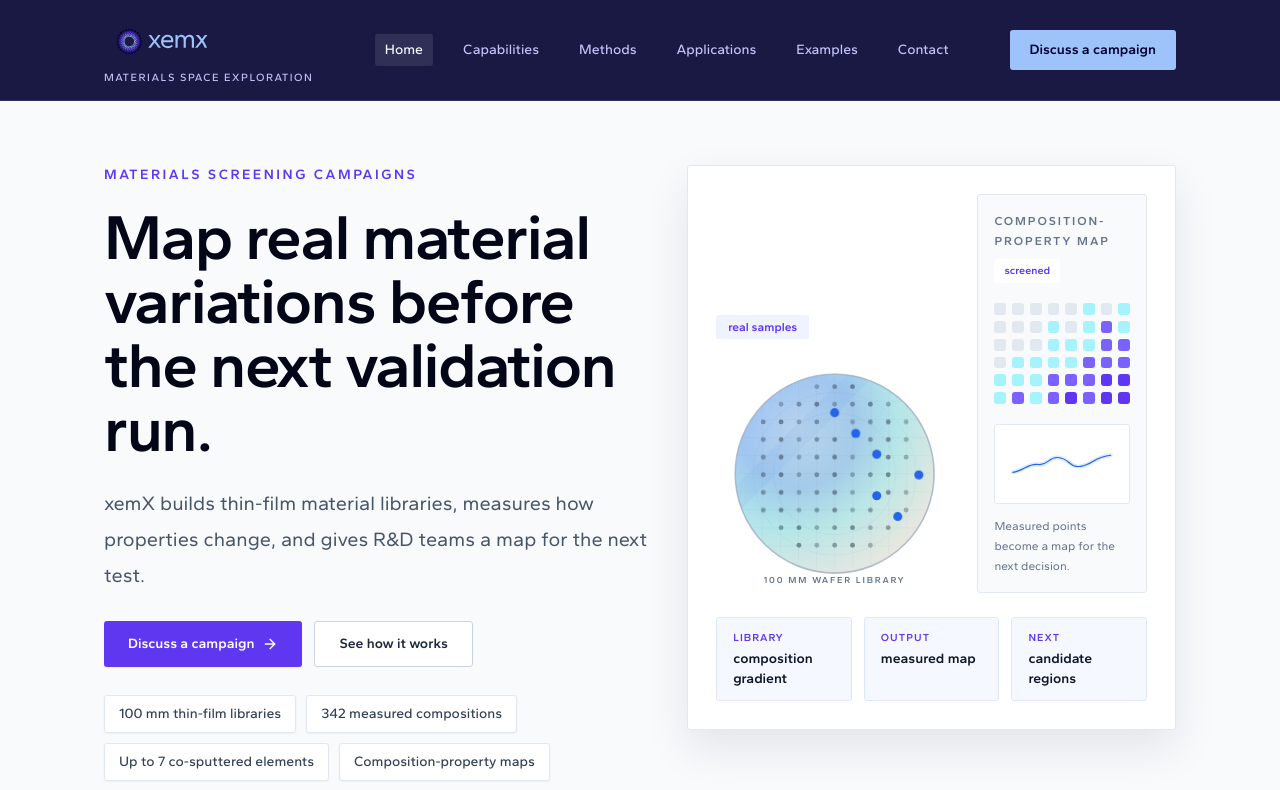
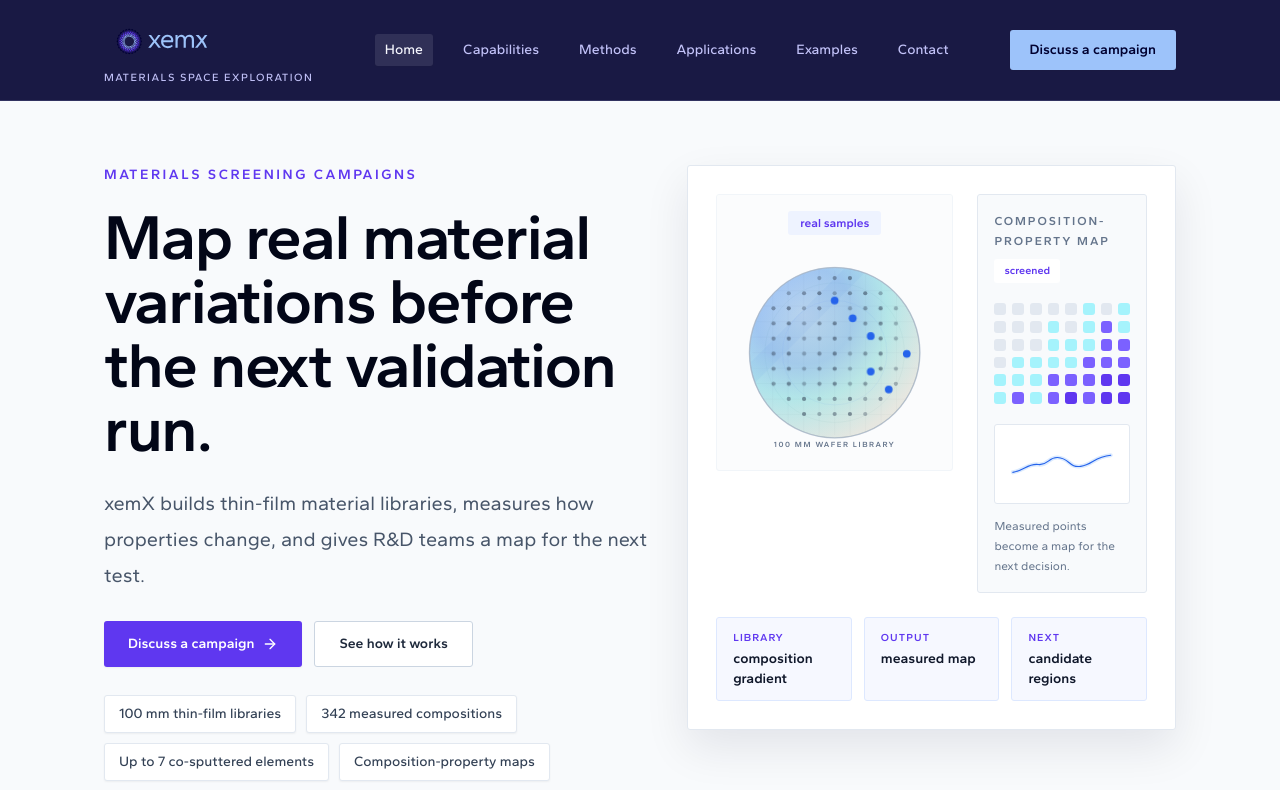
Before and after one commit to parker2017code/xemx-materials-homepage, a React (Vite) app: page / in a window 1280 px wide. Shown: the top 790 px of the page. Built offline with nearby package versions, Linux system fonts and the light colour scheme.

Commit message:
Tighten broader preview wafer visual

```diff
--- a/src/components/WaferVisual.tsx
+++ b/src/components/WaferVisual.tsx
@@ -22,16 +22,16 @@ function Metric({ label, value }: { label: string; value: string }) {
 export function WaferVisual() {
   return (
     <div className="relative w-full min-w-0 overflow-hidden rounded-[2rem] border border-slate-200 bg-white p-5 shadow-soft sm:p-7">
-      <div className="grid min-w-0 gap-6 lg:grid-cols-[minmax(0,1.05fr)_minmax(0,0.75fr)] lg:items-end">
-        <div className="min-w-0">
-          <div className="flex justify-center sm:justify-start">
+      <div className="grid min-w-0 gap-6 lg:grid-cols-[minmax(0,1.05fr)_minmax(0,0.75fr)] lg:items-start">
+        <div className="min-w-0 rounded-3xl border border-slate-100 bg-slate-50/60 p-4">
+          <div className="flex justify-center">
             <span className="rounded-full bg-blue-50 px-3 py-1 text-xs font-semibold text-blue-700">
               real samples
             </span>
           </div>
           <svg
             viewBox="0 0 210 210"
-            className="mx-auto mt-4 h-auto w-full max-w-[320px]"
+            className="mx-auto mt-4 h-auto w-full max-w-[300px]"
             role="img"
             aria-label="Wafer library with gradient and measured points"
           >
```
